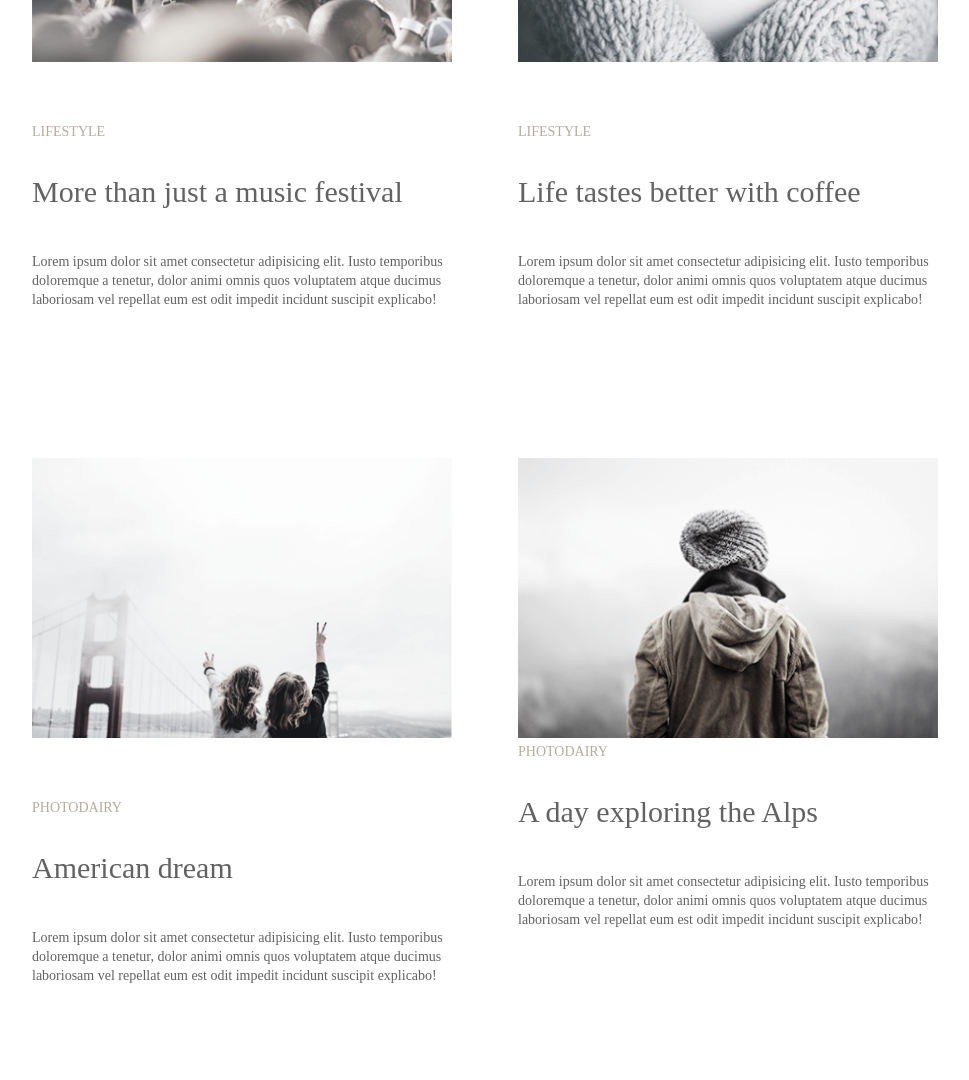
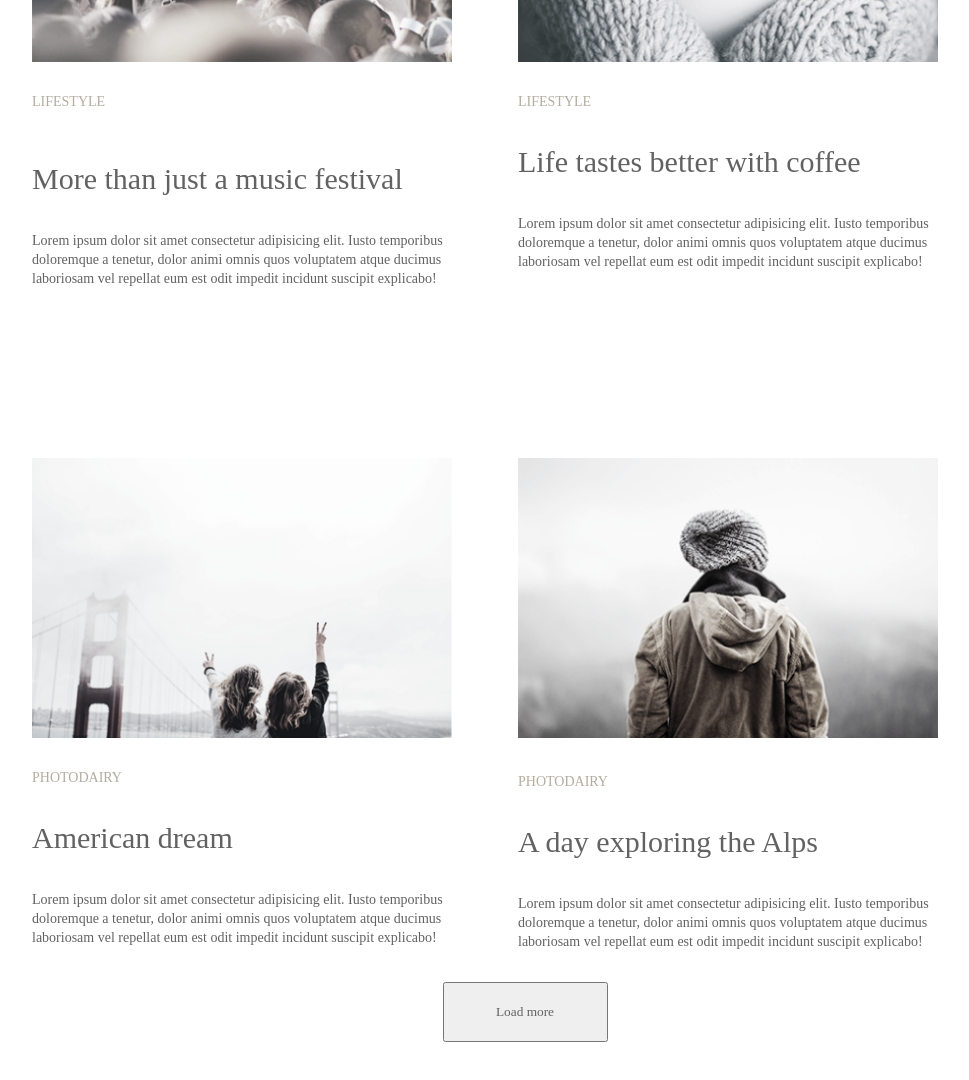
Before and after one commit to Nikindor/lifestyle, a plain HTML site: page index.html in a window 1280 px wide. Shown: the part 400-1480 px from the top of the page, without its empty margins (115-1084 px from the left). After the commit the page ends 1442 px from the top, so only its background shows below. Drawn offline with Linux system fonts and the light colour scheme.

Commit message:
Update style.css

```diff
--- a/css/style.css
+++ b/css/style.css
@@ -17,11 +17,9 @@ ul li {
     margin-right: 99px;
 }
 header {
-    position: absolute;
     width: 700px;
     height: 19px;
-    left: 315px;
-    top: 71px;
+    margin: 71px 315px;
 }
 .clear {
     clear: both;
@@ -31,19 +29,20 @@ footer {
 }
 input[type=button] {
     padding: 20px 30px;
+    color: #626262;
+    font-family: Playfair Display;
+    width: 165px;
+    height: 60px;
 }
 main {
-    position: absolute;
     width: 906px;
-    height: 1314px;
-    left: 147px;
-    top: 182px;
-    float: left;
+    height: 1200px;
+    margin: 92px 147px 0px 147px;
 }
 .nav-item1 {
     color: #03A9F4;
 }
-button {
+/* button {
     color: #626262;
     font-family: Playfair Display;
     font-style: normal;
@@ -53,23 +52,23 @@ button {
     left: 506px;
     top: 1436px;
     border: 1px solid #626262;
-}
+} */
 .card1 {
-    position: absolute;
+    float: left;
     width: 420px;
     height: 546px;
 }
 .card1 img {
-    position: absolute;
+    float: left;
     width: 420px;
     height: 280px;
 }
 .card1 a {
-    position: absolute;
+    float: left;
+    margin-top: 32px;
     list-style: none;
     width: 64px;
     height: 33px;
-    top: 342px;
     font-family: Ubuntu;
     font-style: normal;
     font-weight: 300;
@@ -79,10 +78,10 @@ button {
     text-decoration: none;
 }
 .card1 h2 {
-    position: absolute;
+    float: left;
     width: 408px;
     height: 40px;
-    top: 390px;
+    margin-top: 32px;
     font-family: Playfair Display;
     font-style: normal;
     font-weight: normal;
@@ -91,10 +90,10 @@ button {
     color: #626262;
 }
 .card1 div {
-    position: absolute;
+    float: left;
     width: 420px;
     height: 76px;
-    top: 470px;
+    margin-top: 32px;
     font-family: Playfair Display;
     font-style: normal;
     font-weight: normal;
@@ -103,19 +102,19 @@ button {
     color: #626262;
 }
 .card2 {
-    position: absolute;
+    float: right;
     width: 420px;
     height: 546px;
-    left: 486px;
 }
 .card2 img {
-    position: absolute;
+    float: left;
     width: 420px;
     height: 280px;
 }
 .card2 a {
+    float: left;
+    margin-top: 32px;
     list-style: none;
-    position: absolute;
     width: 64px;
     height: 16px;
     top: 342px;
@@ -128,7 +127,8 @@ button {
     text-decoration: none;
 }
 .card2 h2 {
-    position: absolute;
+    float: left;
+    margin-top: 32px;
     width: 408px;
     height: 40px;
     top: 390px;
@@ -140,7 +140,8 @@ button {
     color: #626262;
 }
 .card2 div {
-    position: absolute;
+    float: left;
+    margin-top: 32px;
     width: 420px;
     height: 76px;
     top: 470px;
@@ -152,22 +153,22 @@ button {
     color: #626262;
 }
 .card3 {
-    position: absolute;
     width: 421px;
     height: 516px;
-    top: 676px;
+    margin-top: 130px;
+    float: left;
 }
 .card3 img {
-    position: absolute;
+    float: left;
     width: 420px;
     height: 280px;
 }
 .card3 a {
+    float: left;
     list-style: none;
-    position: absolute;
     width: 64px;
     height: 16px;
-    top: 342px;
+    margin-top: 32px;
     font-family: Ubuntu;
     font-style: normal;
     font-weight: 300;
@@ -177,10 +178,10 @@ button {
     text-decoration: none;
 }
 .card3 h2 {
-    position: absolute;
+    float: left;
     width: 408px;
     height: 40px;
-    top: 390px;
+    margin-top: 32px;
     font-family: Playfair Display;
     font-style: normal;
     font-weight: normal;
@@ -189,10 +190,10 @@ button {
     color: #626262;
 }
 .card3 div {
-    position: absolute;
+    float: left;
     width: 420px;
     height: 76px;
-    top: 470px;
+    margin-top: 32px;
     font-family: Playfair Display;
     font-style: normal;
     font-weight: normal;
@@ -203,15 +204,16 @@ button {
 .card4 {
     width: 420px;
     height: 516px;
-    margin-top: 676px;
+    margin-top: 130px;
     float: right;
 }
 .card4 img {
     width: 420px;
     height: 280px;
-    margin-top: 0;
+    margin-top: 0px;
 }
 .card4 a {
+    float: left;
     list-style: none;
     width: 64px;
     height: 16px;
@@ -225,6 +227,7 @@ button {
     text-decoration: none;
 }
 .card4 h2 {
+    float: left;
     width: 408px;
     height: 40px;
     margin-top: 32px;
@@ -236,9 +239,10 @@ button {
     color: #626262;
 }
 .card4 div {
+    float: left;
     width: 420px;
     height: 76px;
-    margin-top: 40px;
+    margin-top: 32px;
     font-family: Playfair Display;
     font-style: normal;
     font-weight: normal;
```
